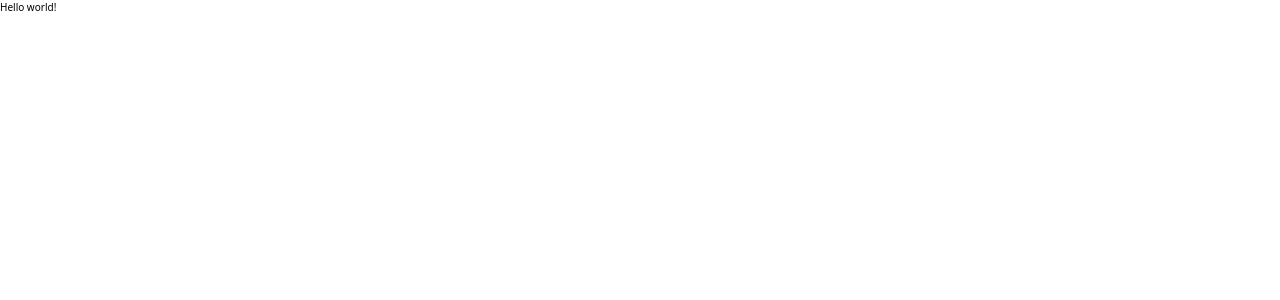
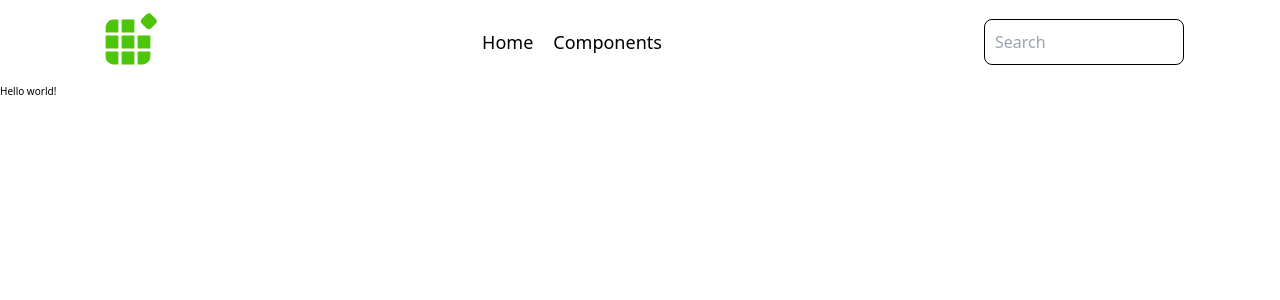
Before and after one commit to 24Skynet24/custom-components, a Vue app: page / in a window 1280 px wide. Shown: the top 300 px of the page. Built offline with nearby package versions, Linux system fonts and the light colour scheme.

Commit message:
feat add header

```diff
--- a/src/App.vue
+++ b/src/App.vue
@@ -1,9 +1,11 @@
 <script setup lang="ts">
 
+import HeaderCmp from "@components/layouts/HeaderCmp.vue"
 </script>
 
 <template>
   <div>
+    <header-cmp/>
     <router-view/>
   </div>
 </template>
--- /dev/null
+++ b/src/components/layouts/HeaderCmp.vue
@@ -0,0 +1,57 @@
+<script lang="ts" setup>
+import LogoLink from "@/ui/links/LogoLink.vue"
+
+const navRoutes = [
+  {
+    url: '/',
+    name: 'Home'
+  },
+  {
+    url: '/components',
+    name: 'Components'
+  }
+]
+</script>
+
+<template>
+  <header class="header" role="banner">
+    <div class="container flex items-center justify-between">
+      <logo-link/>
+
+      <nav role="navigation">
+        <ul class="flex items-center gap-8" role="list">
+          <li v-for="link in navRoutes" :key="`header_link_${link.name}`">
+            <router-link :to="link.url" role="link">
+              {{ link.name }}
+            </router-link>
+          </li>
+        </ul>
+      </nav>
+
+      <!-- Refactor search -->
+      <input type="search" placeholder="Search" class="test-search" role="searchbox">
+    </div>
+  </header>
+</template>
+
+<style scoped lang="scss">
+
+header {
+  padding: 1rem 0;
+
+  nav {
+    a {
+      font-size: 1.8rem;
+    }
+  }
+
+  .test-search {
+    width: 20rem;
+    padding: 1rem;
+    font-size: 1.6rem;
+    border: 1px solid var(--black);
+    border-radius: 8px;
+  }
+}
+
+</style>
```
